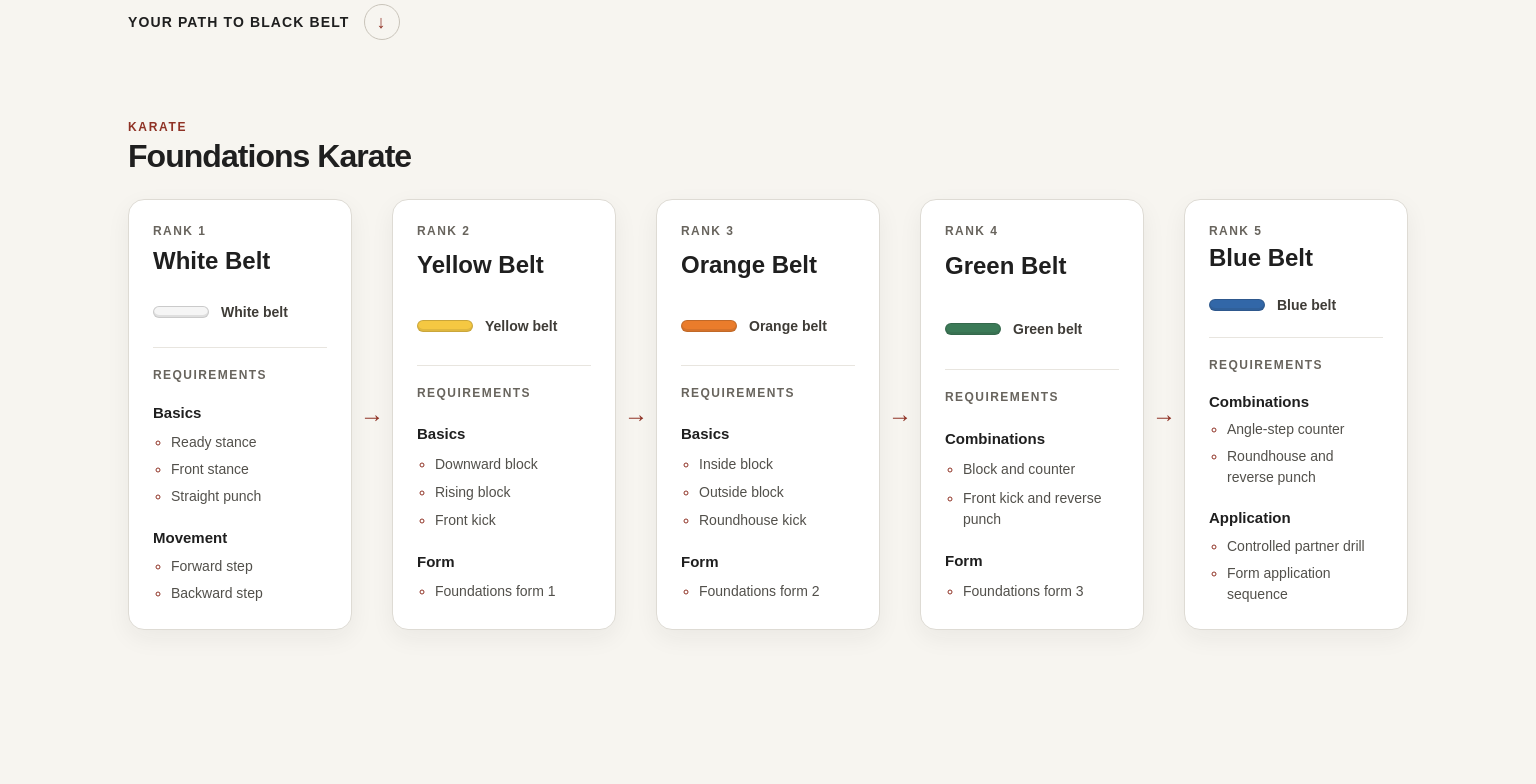
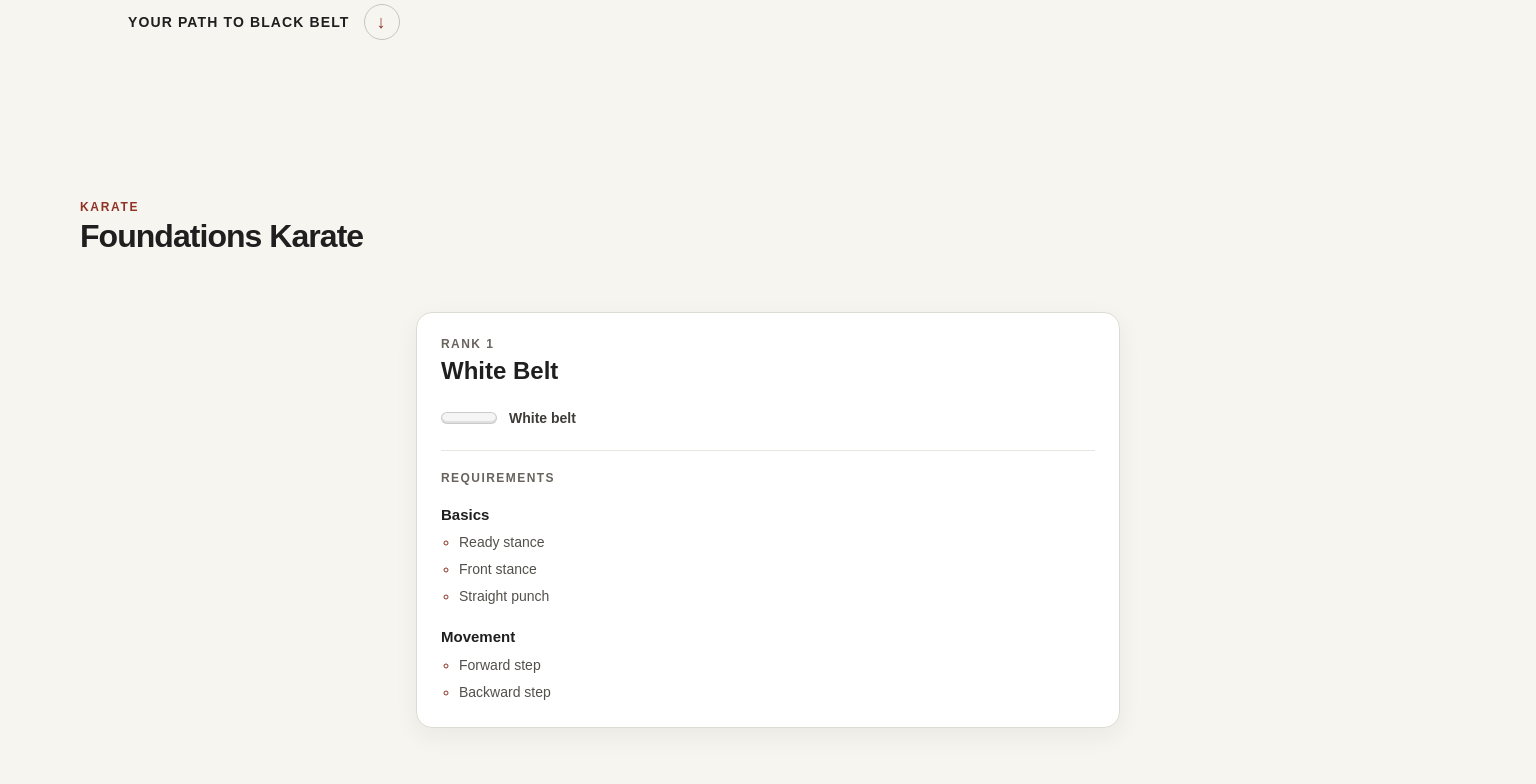
Before and after one commit to SquishyDragon/DojoMap, a Next.js app: page / in a window 1536 px wide. Shown: the part 680-1464 px from the top of the page. Before the commit the page ends 1390 px from the top, so only its background shows below. Built offline with nearby package versions, Linux system fonts and the light colour scheme.

Commit message:
feat: render ranks as full-screen sections

```diff
--- a/src/app/page.module.css
+++ b/src/app/page.module.css
@@ -2,15 +2,6 @@
   display: grid;
   min-height: 100vh;
   align-content: start;
-  gap: clamp(3rem, 7vw, 5rem);
-  width: min(100%, 90rem);
+  width: 100%;
   min-width: 0;
-  margin: 0 auto;
-  padding: clamp(1rem, 6vw, 5rem);
 }
-
-@media (max-width: 30rem) {
-  .main {
-    gap: 2.5rem;
-  }
-}
--- a/src/components/curriculum-map/curriculum-map.module.css
+++ b/src/components/curriculum-map/curriculum-map.module.css
@@ -1,11 +1,13 @@
 .map {
   display: grid;
-  gap: 1.5rem;
   width: 100%;
   min-width: 0;
 }
 
 .header {
+  position: absolute;
+  top: clamp(1rem, 6vw, 5rem);
+  left: clamp(1rem, 6vw, 5rem);
   display: grid;
   gap: 0.25rem;
 }
@@ -29,24 +31,34 @@
   display: grid;
   width: 100%;
   min-width: 0;
-  max-width: 44rem;
-  margin: 0 auto;
   list-style: none;
 }
 
 .rank {
+  position: relative;
   display: grid;
+  width: 100%;
+  min-height: 100svh;
   min-width: 0;
+  align-items: center;
+  padding: clamp(5.5rem, 11vw, 8rem) clamp(1rem, 6vw, 5rem);
+  scroll-margin-block: 0;
 }
 
 .ranks article {
-  height: 100%;
+  width: min(100%, 44rem);
+  margin: 0 auto;
 }
 
 .connector {
+  position: absolute;
+  bottom: clamp(1rem, 4vw, 2.5rem);
+  left: 50%;
   display: grid;
+  width: 2.5rem;
   height: 2.5rem;
   place-items: center;
+  transform: translateX(-50%);
   color: #8f3225;
   font-size: 1.5rem;
   font-weight: 700;
@@ -70,6 +82,14 @@
   text-align: center;
 }
 
+.emptySection {
+  position: relative;
+  display: grid;
+  min-height: 100svh;
+  align-items: center;
+  padding: clamp(5.5rem, 11vw, 8rem) clamp(1rem, 6vw, 5rem);
+}
+
 .emptyState h2 {
   font-size: 1.5rem;
 }
@@ -87,27 +107,9 @@
   text-transform: uppercase;
 }
 
-@media (min-width: 84rem) {
-  .ranks {
-    max-width: none;
-    grid-template-columns: repeat(5, minmax(0, 1fr));
-    gap: 2.5rem;
-  }
-
-  .rank {
-    position: relative;
-  }
-
-  .connector {
-    position: absolute;
-    top: 50%;
-    right: -2.125rem;
-    width: 1.75rem;
-    height: auto;
-    transform: translateY(-50%);
-  }
-
-  .connector::before {
-    content: "→";
+@media (max-height: 42rem) {
+  .rank,
+  .emptySection {
+    min-height: 42rem;
   }
 }
--- a/src/components/curriculum-map/curriculum-map.tsx
+++ b/src/components/curriculum-map/curriculum-map.tsx
@@ -11,11 +11,13 @@ export function CurriculumMap({ curriculum }: CurriculumMapProps) {
   if (!curriculum) {
     return (
       <section aria-label="Curriculum status" className={styles.map}>
+        <div className={styles.emptySection}>
           <CurriculumStatus
             description="Curriculum data could not be loaded."
             label="Curriculum unavailable"
             title="Nothing to map yet"
           />
+        </div>
       </section>
     );
   }
@@ -25,21 +27,22 @@ export function CurriculumMap({ curriculum }: CurriculumMapProps) {
       aria-label={`${curriculum.name} rank progression`}
       className={styles.map}
     >
-      <header className={styles.header}>
-        <p className={styles.discipline}>{curriculum.discipline}</p>
-        <p className={styles.title}>{curriculum.name}</p>
-      </header>
-
       {curriculum.ranks.length === 0 ? (
+        <div className={styles.emptySection}>
+          <CurriculumHeader curriculum={curriculum} />
           <CurriculumStatus
             description="This curriculum does not have any ranks to display."
             label="Curriculum empty"
             title="No ranks yet"
           />
+        </div>
       ) : (
         <ol className={styles.ranks}>
           {curriculum.ranks.map((rank, index) => (
-            <li className={styles.rank} key={rank.id}>
+            <li className={styles.rank} id={rank.id} key={rank.id}>
+              {index === 0 ? (
+                <CurriculumHeader curriculum={curriculum} />
+              ) : null}
               <RankCard rank={rank} />
               {index < curriculum.ranks.length - 1 ? (
                 <span aria-hidden="true" className={styles.connector} />
@@ -49,6 +52,19 @@ export function CurriculumMap({ curriculum }: CurriculumMapProps) {
         </ol>
       )}
     </section>
+  );
+}
+
+type CurriculumHeaderProps = {
+  curriculum: Curriculum;
+};
+
+function CurriculumHeader({ curriculum }: CurriculumHeaderProps) {
+  return (
+    <header className={styles.header}>
+      <p className={styles.discipline}>{curriculum.discipline}</p>
+      <p className={styles.title}>{curriculum.name}</p>
+    </header>
   );
 }
 
--- a/src/components/dojo-intro/dojo-intro.module.css
+++ b/src/components/dojo-intro/dojo-intro.module.css
@@ -1,9 +1,12 @@
 .intro {
   display: grid;
-  min-height: calc(100svh - clamp(2rem, 12vw, 10rem));
+  width: min(100%, 90rem);
+  min-height: 100svh;
   align-content: space-between;
   justify-items: start;
   gap: 3rem;
+  margin: 0 auto;
+  padding: clamp(1rem, 6vw, 5rem);
 }
 
 .brand,
@@ -89,7 +92,7 @@
 
 @media (max-width: 30rem) {
   .intro {
-    min-height: calc(100svh - 2rem);
+    gap: 2rem;
   }
 }
 
```
Also changed, not shown: 1 other file (tests, documents, lock files or other folders). Lines whose indentation alone changed are shown as unchanged.
